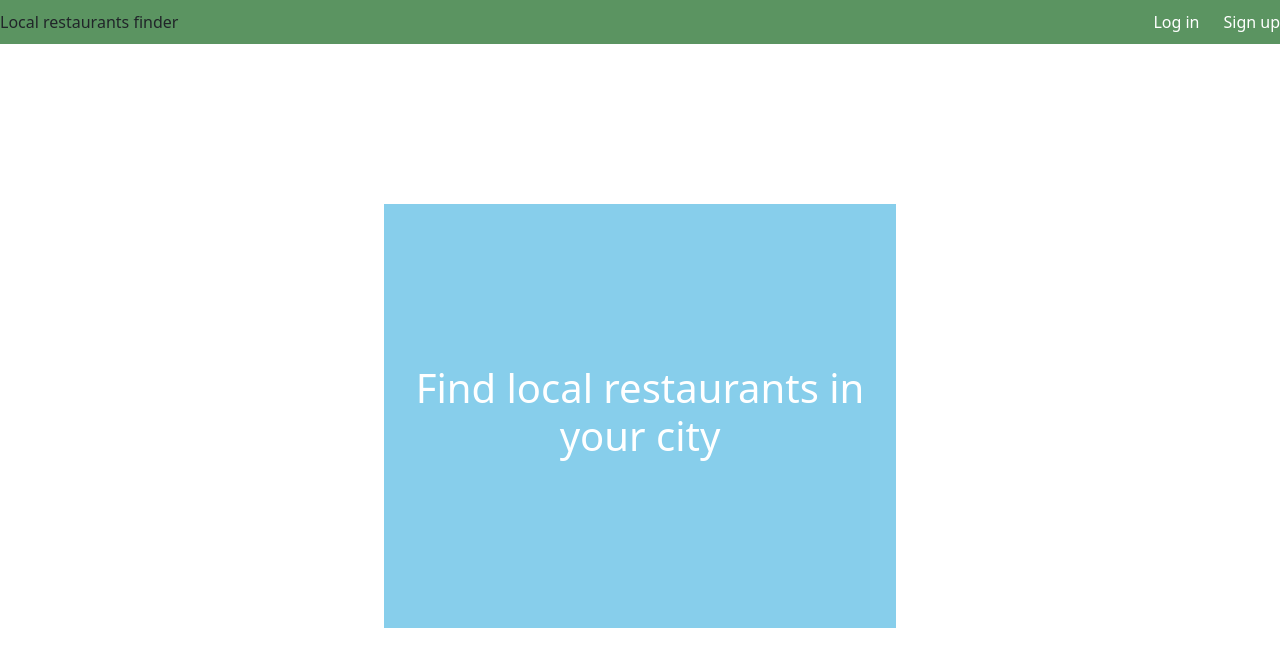
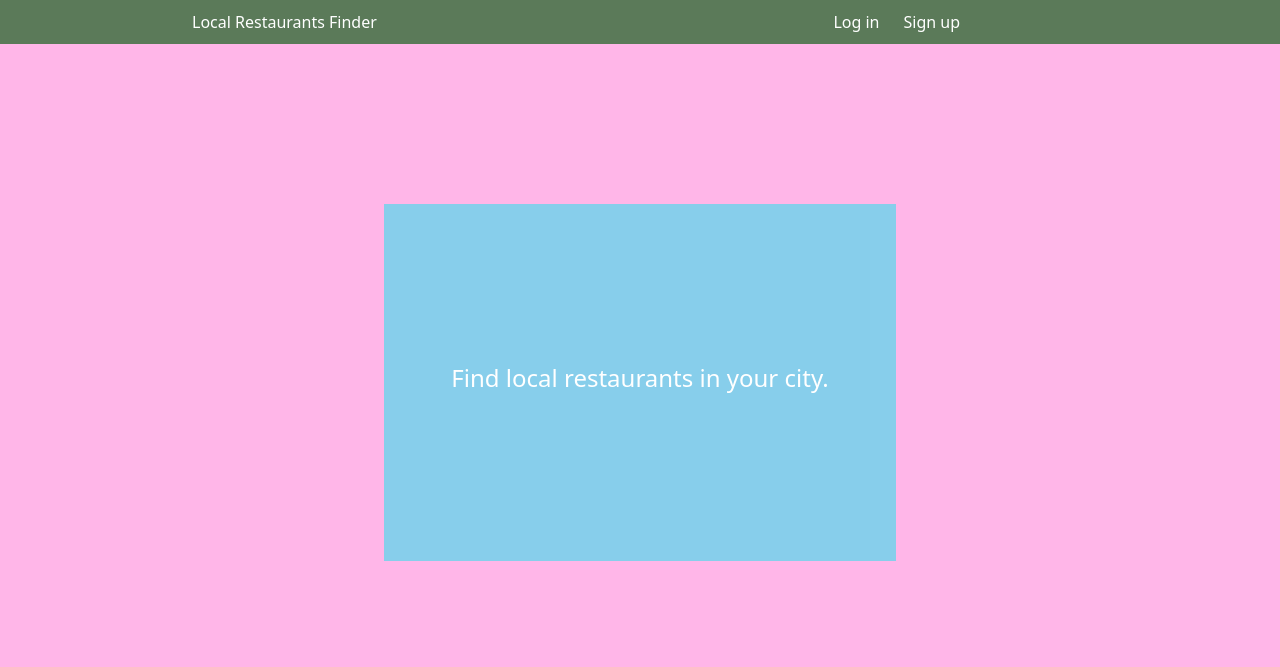
Before and after one commit to nniroula/Food_Service_Finder, a Flask app: page / in a window 1280 px wide. Shown: the top 667 px of the page. Run offline with Flask 2, Linux system fonts and the light colour scheme; some libraries are stand-ins or nearby versions.

Commit message:
add styles to home page and base file

```diff
--- a/templates/base.html
+++ b/templates/base.html
@@ -5,17 +5,15 @@
         <meta http-equiv="X-UA-Compatible" content="IE=edge">
         <meta name="viewport" content="width=device-width, initial-scale=1.0">
         <link rel="stylesheet" href="/static/css/styles.css">
-        <link rel="stylesheet" href="https://use.fontawesome.com/releases/v5.3.1/css/all.css">
+        <link rel="stylesheet" href="https://cdnjs.cloudflare.com/ajax/libs/font-awesome/4.7.0/css/font-awesome.min.css">
         <link rel="stylesheet" href="https://unpkg.com/bootstrap/dist/css/bootstrap.css">
         <title> {% block title %} Food Service Providers {% endblock %} </title>
     </head>
-
-    <body>
+    <body class="body-composition">
         <div class="navbar-items">
             <nav>
-                <div>
-                    <span>Local restaurants finder</span>
-
+                <div class="nav-links">
+                    <span class="find-restaurants">Local Restaurants Finder</span>
                     {% if 'current_user_id' in session %}
                         <a class="links" href="/logout">Log out</a>
                         <a class="links" href="/users/profile">
@@ -25,7 +23,6 @@
                         <a class="links" href="/search">
                             <img src="/static/images/search-icon.png" alt="Search">
                         </a>
-
                     {% else %}
                         <a class="links" href="/signup">Sign up</a>
                         <a class="links" href="/login">Log in</a>
@@ -33,10 +30,8 @@
                 </div>
             </nav>
         </div>
-
         {% block content %}
-            <h1>Local Restaurants Finder</h1>
+            <h1>Local Restaurants Finder.</h1>
         {% endblock %}
-
     </body>
 </html>
--- a/templates/home-page.html
+++ b/templates/home-page.html
@@ -3,9 +3,7 @@
 {% block title %} Home Page {% endblock %}
 
 {% block content %}
-
-    <main class="body-content">
-        <h1> Find local restaurants in your city </h1>
-    </main>
-
+    <div class="body-content">
+        <h4> Find local restaurants in your city. </h4>
+    </div>
 {% endblock %}
```
